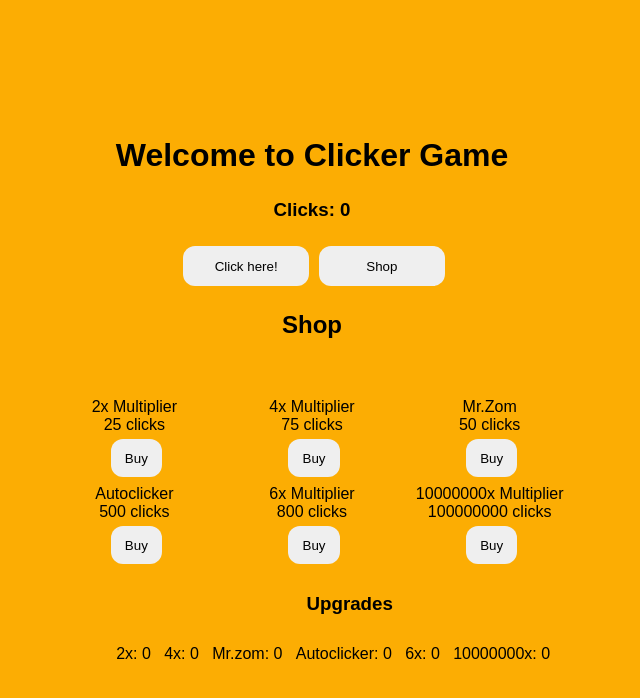
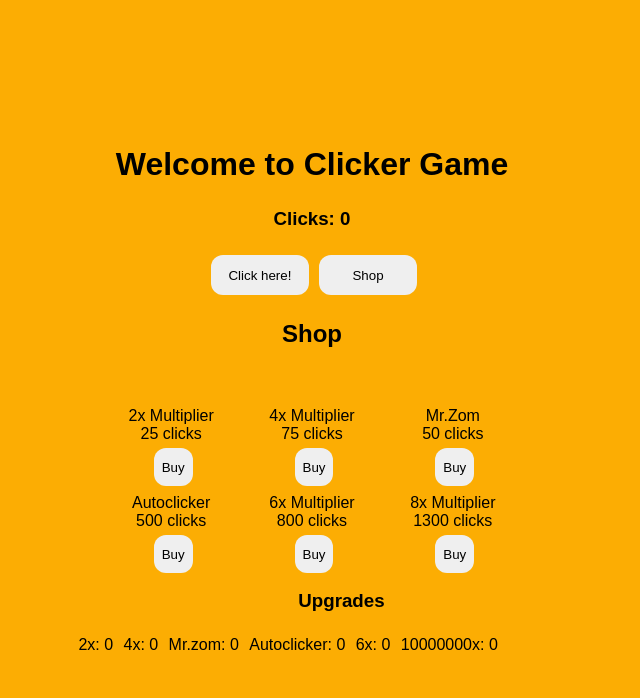
Before and after one commit to Vipershroom/clicker-game-react, a React (Create React App) app: page / in a window 1280 px wide. Both pictures are taken after a click on the button "Shop". Shown: the top 698 px of the page, without its empty margins (328-968 px from the left). Built offline with nearby package versions, Linux system fonts and the light colour scheme.

Commit message:
Changed infinite to 8x

```diff
--- a/src/Components/App.tsx
+++ b/src/Components/App.tsx
@@ -17,7 +17,7 @@ let shopUpgrades = {
     autoclicker: false,
     sixX: false,
     sixX2: false,
-    infinite: false,
+    eightX: false,
 }
 
 let upgradeCount = {
@@ -26,7 +26,7 @@ let upgradeCount = {
     zom: 0,
     autoclicker: 0,
     sixX: 0,
-    infinite: 0,
+    eightX: 0,
 }
 
 
@@ -147,14 +147,14 @@ function App() {
                     }}>Buy</button>
                 </div>
                 <div>
-                    <p>10000000x Multiplier</p>
-                    <p>100000000 clicks</p>
-                    <button className='infinite'>Buy</button>
+                    <p>8x Multiplier</p>
+                    <p>1300 clicks</p>
+                    <button className='eightX'>Buy</button>
                 </div>
             </div>
             :null}
             {display? <UpgradeList x2={upgradeCount.twoX} x4={upgradeCount.fourX} zom={upgradeCount.zom}
-            autoclicker={upgradeCount.autoclicker} x6={upgradeCount.sixX} infinite={upgradeCount.infinite} />:null}
+            autoclicker={upgradeCount.autoclicker} x6={upgradeCount.sixX} infinite={upgradeCount.eightX} />:null}
         </div>
     )
 }
```
